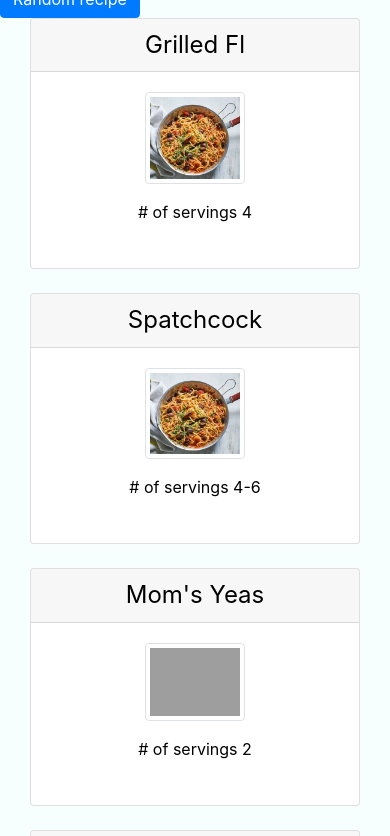
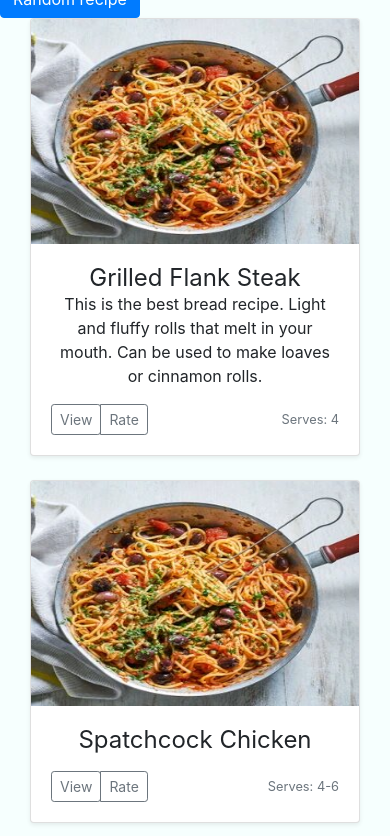
Before and after one commit to pumasa/Agile-Project, a Flask app: page / in a window 390 px wide. Shown: the part 230-1066 px from the top of the page. Run offline with Flask 2, Linux system fonts and the light colour scheme; some libraries are stand-ins or nearby versions; grey boxes are pictures that could not be loaded.

Commit message:
Updated view of recipes

```diff
--- a/spork/static/js/load_more.js
+++ b/spork/static/js/load_more.js
@@ -1,8 +1,8 @@
-$( document ).ready(function () {
-    $(".moreBox").slice(0, 8).show();
-      $("#view-more-button").on('click', function (e) {
+$(document).ready(function() {
+    $(".moreBox").slice(0, 6).show();
+    $("#view-more-button").on('click', function(e) {
         e.preventDefault();
-        $(".moreBox:hidden").slice(0, 4).slideDown();
+        $(".moreBox:hidden").slice(0, 3).slideDown();
         if ($(".moreBox:hidden").length == 0) {
             $("#view-more-button").fadeOut('slow');
         }
--- a/spork/templates/index.html
+++ b/spork/templates/index.html
@@ -84,56 +84,52 @@
         {% for content in jsonfile %} {% if search %} {% for x in search %} {% if x == content['recipeID']%}
 
 
-        <div class="col-sm-6 col-md-3 col-lg-3">
-            <a href="/recipe/view/{{content['recipeID']}}">
-                <div class="card mb-4 box-shadow">
-
-                    <div class="card-header">
-
-                        <h4 class="my-0 font-weight-normal">{{ content['title'][0:10]}}</h4>
-                    </div>
-                    <div class="card-body">
-                        {%if content['img'] == ''%}
-                        <img src="{{url_for('static', filename='images/'+ content['image'])}}" alt="image" width="100" class="img-thumbnail"> {%else%}
-                        <img src="{{content['img']}}" alt="image" width="100" class="img-thumbnail"> {% endif%}
-                        <ul class="list-unstyled mt-3 mb-4">
-                            <li> # of servings {{content['serving']}} </li>
+        <div class="col-md-4 moreBox" style="display: none;">
+            <div class="card mb-4 shadow-sm">
+                {%if content['img'] == ''%}
+                <img src=" {{url_for( 'static', filename='images/' + content[ 'image'])}} " width="100% " height="225 " class="card-img-top " text="Thumbnail ">{%else%}
+                <img src="{{content[ 'img']}} " width="100% " height="225 " class="card-img-top " text="Thumbnail "> {% endif%}
+                <div class="card-body ">
+                    <h4 class="my-0 font-weight-normal ">{{ content['title']}}</h4>
+                    <p class="card-text ">{{ content['description']}}</p>
+                    <div class="d-flex justify-content-between align-items-center ">
+                        <div class="btn-group ">
+                            <a href="/recipe/view/{{content[ 'recipeID']}} "><button type="button " class="btn btn-sm btn-outline-secondary ">View</button></a>
 
 
-                        </ul>
-                        <span id="number-of-ingredients"> </span>
+                            <button type="button " class="btn btn-sm btn-outline-secondary ">Rate</button>
+                        </div>
+                        <small class="text-muted ">Serves: {{content['serving']}}</small>
                     </div>
-
                 </div>
-            </a>
+            </div>
         </div>
 
         {% endif %}{% endfor %} {% else %}
 
         <!-- Default index content -->
-        <div class="col-sm-6 col-md-3 col-lg-3 moreBox" style="display: none;">
-            <a href="/recipe/view/{{content['recipeID']}}">
-                <div class="card mb-4 box-shadow">
-
-                    <div class="card-header">
-
-                        <h4 class="my-0 font-weight-normal">{{ content['title'][0:10]}}</h4>
-                    </div>
-                    <div class="card-body">
-                        {%if content['img'] == ''%}
-                        <img src="{{url_for('static', filename='images/'+ content['image'])}}" alt="image" width="100" class="img-thumbnail"> {%else%}
-                        <img src="{{content['img']}}" alt="image" width="100" class="img-thumbnail"> {% endif%}
-                        <ul class="list-unstyled mt-3 mb-4">
-                            <li> # of servings {{content['serving']}} </li>
+        <div class="col-md-4 moreBox" style="display: none;">
+            <div class="card mb-4 shadow-sm">
+                {%if content['img'] == ''%}
+                <img src=" {{url_for( 'static', filename='images/' + content[ 'image'])}} " width="100% " height="225 " class="card-img-top " text="Thumbnail ">{%else%}
+                <img src="{{content[ 'img']}} " width="100% " height="225 " class="card-img-top " text="Thumbnail "> {% endif%}
+                <div class="card-body ">
+                    <h4 class="my-0 font-weight-normal ">{{ content['title']}}</h4>
+                    <p class="card-text ">{{ content['description']}}</p>
+                    <div class="d-flex justify-content-between align-items-center ">
+                        <div class="btn-group ">
+                            <a href="/recipe/view/{{content[ 'recipeID']}} "><button type="button " class="btn btn-sm btn-outline-secondary ">View</button></a>
 
 
-                        </ul>
-                        <span id="number-of-ingredients"> </span>
+                            <button type="button " class="btn btn-sm btn-outline-secondary ">Rate</button>
+                        </div>
+                        <small class="text-muted ">Serves: {{content['serving']}}</small>
                     </div>
+                </div>
+            </div>
+        </div>
 
-                </div>
-            </a>
-        </div>{% endif %}{% endfor %}
+        {% endif %}{% endfor %}
 
 
 
```
Also changed, not shown: spork/templates/filter_view.html (+16 -19 lines), spork/templates/user/profile.html (+15 -18 lines). Lines whose indentation alone changed are shown as unchanged.
